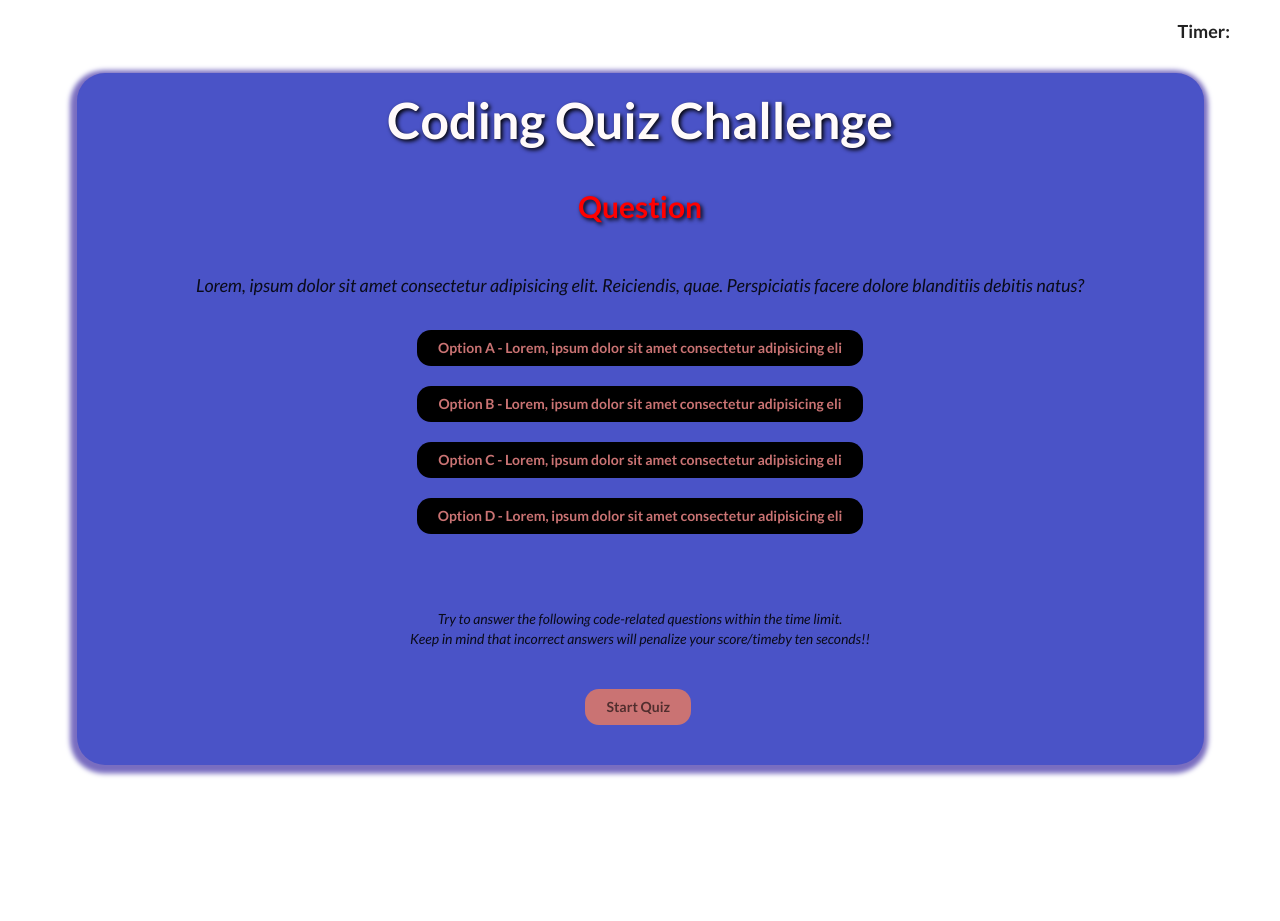
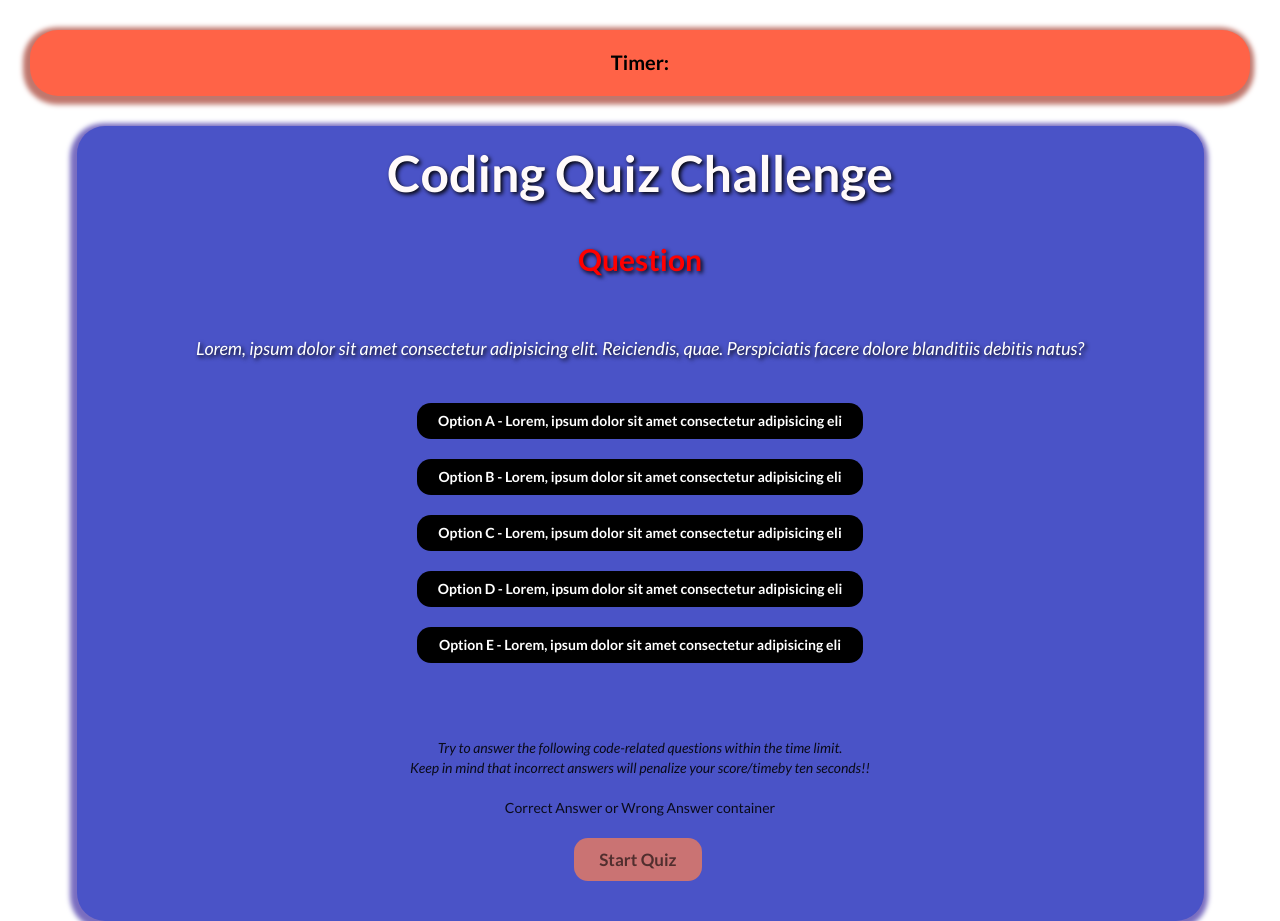
Before and after one commit to kofihayford/Coding-Quiz-Homework, a plain HTML site: page index.html in a window 1280 px wide. Before the commit the page ends 800 px from the top, so only its background shows below. Drawn offline with nearby package versions, Linux system fonts and the light colour scheme.

Commit message:
css updates. Started on js
started the basic of the JS. Grabbing DOM elements and declaring variables. Close to finalizing the CSS styling I want.

```diff
--- a/Assets/script.js
+++ b/Assets/script.js
@@ -0,0 +1,23 @@
+//--------Declare Key Variables-----
+let questionPrompt = "";
+let score = 0
+let previousScores;
+let timer = 60
+let questionIndex = 0;
+let scoreHistory = [];
+
+
+//-------Connect the DOM -------
+var startQuiz = document.getElementById("#startquizbtn")
+var questionText = document.getElementById("question")
+var option1 = document.getElementById("optionA")
+var option2 = document.getElementById("optionB")
+var option3 = document.getElementById("optionC")
+var option4 = document.getElementById("optionD")
+var option5 = document.getElementById("optionE")
+var response = document.querySelector("response")
+var timer = document.getElementById("timer")
+
+
+//---- Configure the Start Quiz Button to Begin the Game ------
+startButton.addEventListener("click", startGame);
--- a/Assets/style.css
+++ b/Assets/style.css
@@ -1,3 +1,17 @@
+.timer {
+    color: black;
+    border-radius: 2rem;
+    background-color: tomato;
+    text-align: center;
+    padding: 20px;
+    margin: 30px;
+    box-shadow: -0.1rem 0.2rem 0.4rem 0.4rem rgb(192, 119, 109);
+}
+
+h3 {
+    font-size: 20px;
+}
+
 #biggestBox {
     border: thick;
     border-radius: 2rem;
@@ -6,25 +20,19 @@
     margin-top: 30px;
     box-shadow: -0.1rem 0.2rem 0.4rem 0.4rem rgb(121, 109, 192);
 }
-
 .pgHeading {
     color: snow;
     font-size: 50px;
     padding-top: 15px;
     text-shadow: 2px 2px 4px #000000;
-
 }
-
-.timer {
-    text-align: right;
-    padding-top: 20px;
-    margin-right: 50px;
-}
-
 .questionCntnt {
-    margin: 15px;
+    color: rgb(255, 255, 255);
+    margin: 25px;
     font-size: 18px;
     font-style: italic;
+    text-shadow: 2px 2px 4px #000000;
+
 }
 
 .instructions {
@@ -39,16 +47,25 @@
 }
 
 #options {
-    color: rgb(202, 115, 115);
+    color: white;
     border-radius: 1rem;
     cursor: pointer;
     background-color: seashell;
     background-color: black;
 }
+
+#options:hover {
+    cursor: pointer;
+    color: royalblue;
+    box-shadow: -0.1rem 0.2rem 0.4rem 0.4rem rgb(202, 115, 115);
+    font-weight: bold;
+    transform: scale(1.07);
+}
 #startquizbtn {
     margin-bottom: 40px;
     border-radius: 1rem;
     background-color:  rgb(202, 115, 115);;
+    font-size: 17px;
 }
 
 #startquizbtn:hover {
@@ -56,15 +73,9 @@
     background: rgb(108, 141, 95);
     box-shadow: -0.1rem 0.2rem 0.4rem 0.4rem  rgb(202, 115, 115);
     font-weight: bold;
+    transform: scale(1.07);
 }
 
 #instructions {
     font-style: italic;
 }
-
-#options:hover {
-cursor: pointer;
-color: royalblue;
-box-shadow: -0.1rem 0.2rem 0.4rem 0.4rem rgb(202, 115, 115);
-font-weight: bold;
-}
--- a/index.html
+++ b/index.html
@@ -29,16 +29,19 @@
             <br>
 
             <div class="ui vertical buttons">
-                <button class="ui button answer" id="options" id="option1"> Option A - Lorem, ipsum dolor sit amet
+                <button class="ui button answer" id="options" id="optionA"> Option A - Lorem, ipsum dolor sit amet
                     consectetur adipisicing eli</button>
                 <br>
-                <button class="ui button answer" id="options" id="option2"> Option B - Lorem, ipsum dolor sit amet
+                <button class="ui button answer" id="options" id="optionB"> Option B - Lorem, ipsum dolor sit amet
                     consectetur adipisicing eli</button>
                 <br>
-                <button class="ui button answer" id="options" id="answer3"> Option C - Lorem, ipsum dolor sit amet
+                <button class="ui button answer" id="options" id="optionC"> Option C - Lorem, ipsum dolor sit amet
                     consectetur adipisicing eli</button>
                 <br>
-                <button class="ui button answer" id="options" id="answer4"> Option D - Lorem, ipsum dolor sit amet
+                <button class="ui button answer" id="options" id="optionD"> Option D - Lorem, ipsum dolor sit amet
+                    consectetur adipisicing eli</button>
+                <br>
+                <button class="ui button answer" id="options" id="optionE"> Option E - Lorem, ipsum dolor sit amet
                     consectetur adipisicing eli</button>
                 <br>
             </div>
@@ -50,6 +53,7 @@
                 that incorrect answers will penalize your score/timeby ten seconds!!</p>
         </div>
         <br>
+        <div class="response"> Correct Answer or Wrong Answer container</div>
         <br>
         <button class="ui button " id="startquizbtn"> Start Quiz </button>
         <br>
```
Also changed, not shown: Assets/questions.txt.
